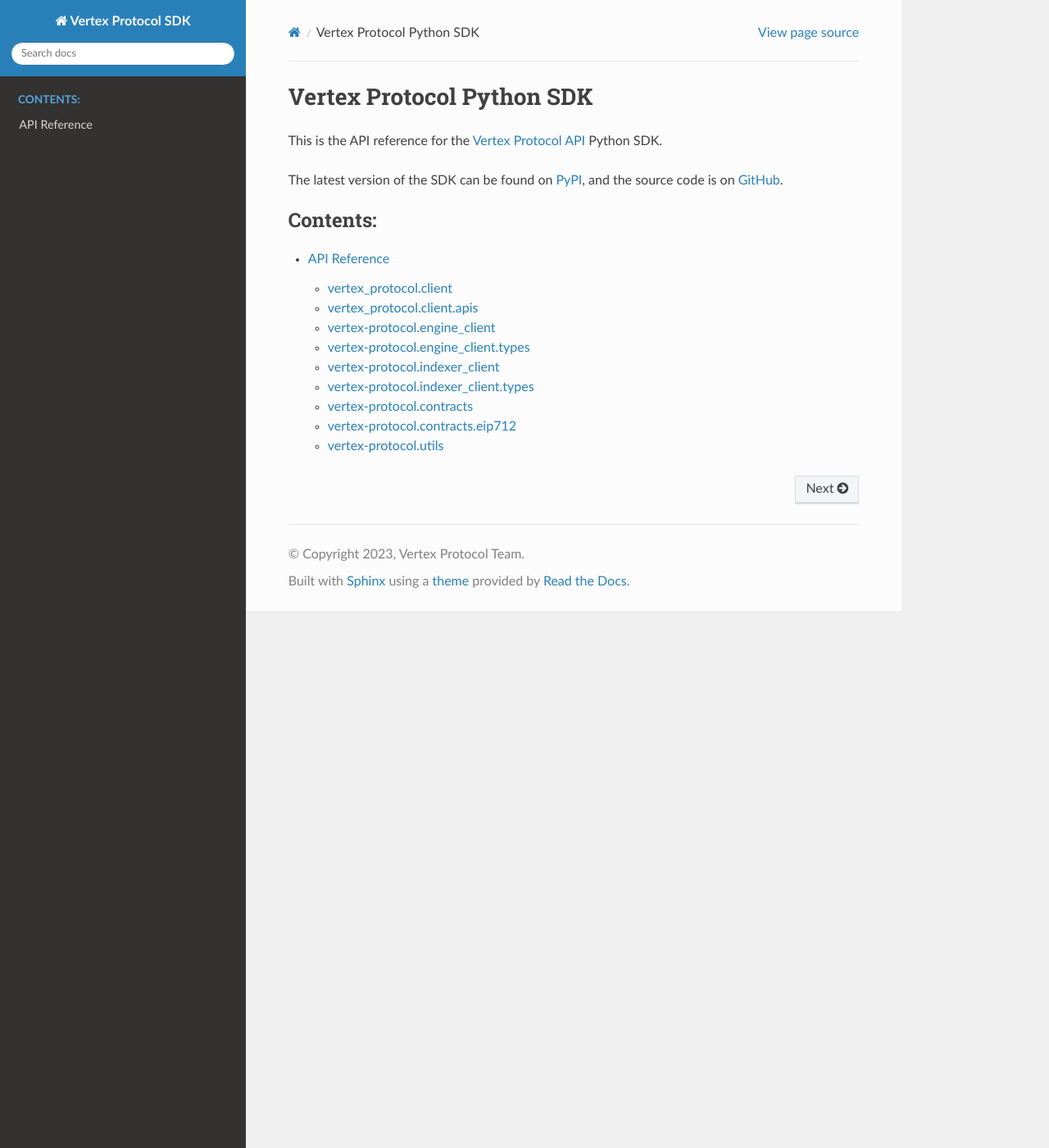
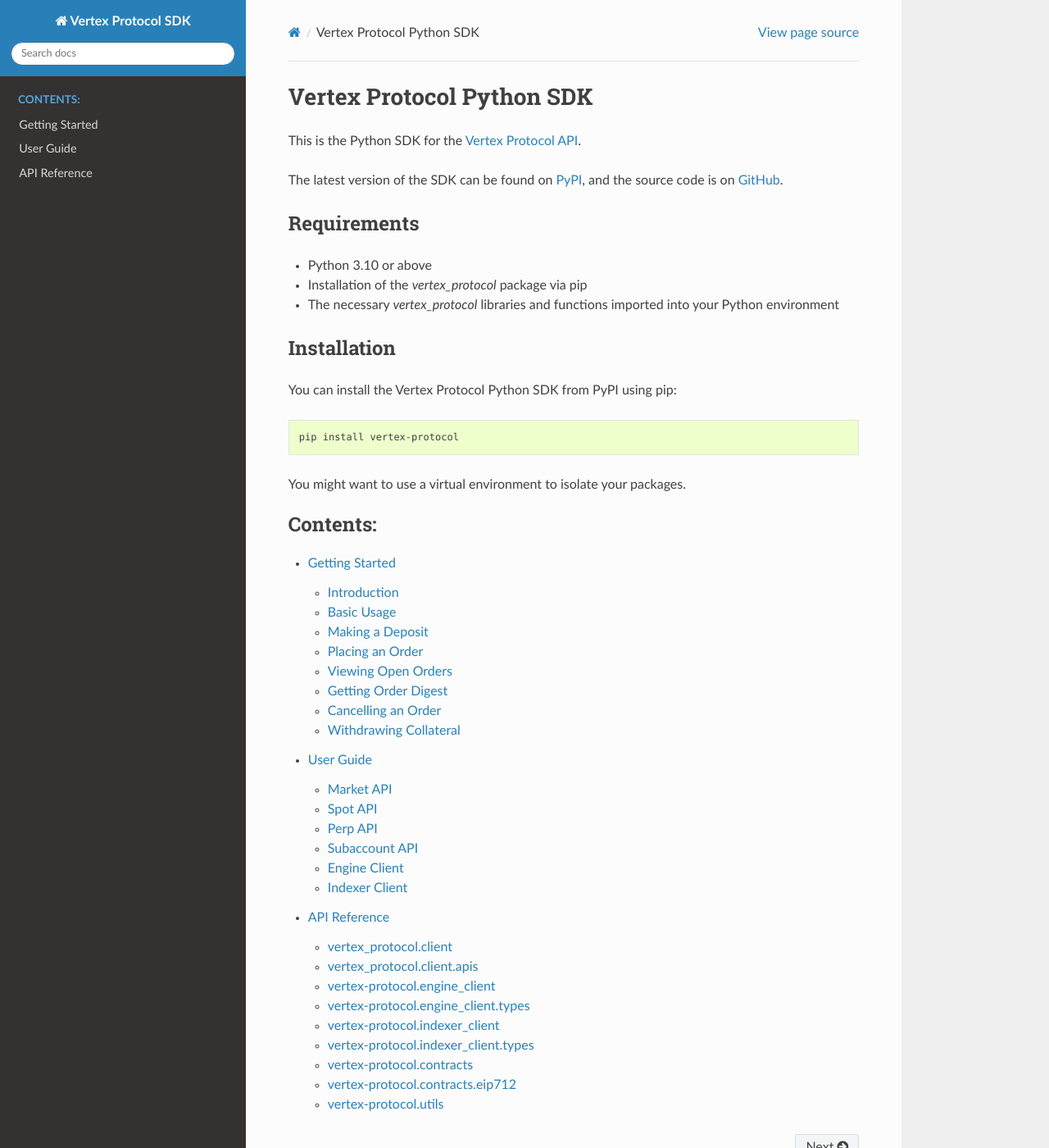
Before and after one commit to vertex-protocol/vertex-python-sdk, a Sphinx documentation site: the page built from docs/source/index.rst, in a window 1280 px wide and 1400 px high. Shown: the whole window at 82% size. Built offline with Sphinx 7.4.7 and the Read the Docs theme 2.0.0, drawn with Linux system fonts in a browser that asks for light colours.

Commit message:
getting started

```diff
--- a/docs/source/api-reference.rst
+++ b/docs/source/api-reference.rst
@@ -1,5 +1,7 @@
 API Reference
 =============
+
+Detailed API Reference for Vertex Protocol SDK.
 
 vertex_protocol.client
 ----------------------
--- a/docs/source/conf.py
+++ b/docs/source/conf.py
@@ -39,6 +39,7 @@
     "sphinx.ext.autodoc",
     "sphinx_autodoc_typehints",
     "sphinx.ext.coverage",
+    "sphinx.ext.intersphinx",
     "sphinx.ext.viewcode",
 ]
 
@@ -64,3 +65,5 @@
 autosummary_generate = True
 
 html_favicon = "vertex.ico"
+
+pygments_style = "sphinx"
--- /dev/null
+++ b/docs/source/getting-started.rst
@@ -0,0 +1,112 @@
+Getting Started
+===============
+
+Introduction
+------------
+
+This SDK offers methods to perform all operations on Vertex such as making a deposit, placing orders, viewing open orders, obtaining an order digest, cancelling an order, withdrawing collateral and more.
+
+Basic Usage
+-----------
+
+Before you start, import the necessary libraries and functions:
+
+.. code-block:: python
+
+    import time
+    from vertex_protocol.client import create_vertex_client
+    from vertex_protocol.engine_client.types.execute import (
+        OrderParams,
+        PlaceOrderParams,
+        WithdrawCollateralParams,
+        CancelOrdersParams
+    )
+    from vertex_protocol.utils.bytes32 import subaccount_to_bytes32, subaccount_to_hex
+    from vertex_protocol.utils.expiration import OrderType, get_expiration_timestamp
+    from vertex_protocol.utils.math import to_pow_10, to_x18
+    from vertex_protocol.utils.nonce import gen_order_nonce
+    from vertex_protocol.utils.subaccount import SubaccountParams
+
+The following sections outline the main functionalities.
+
+Making a Deposit
+----------------
+
+.. code-block:: python
+
+    >>> private_key = "xxx"
+
+    >>> print("setting up vertex client...")
+    >>> client = create_vertex_client("testnet", private_key)
+
+    >>> print("depositing collateral...")
+    >>> deposit_tx_hash = client.spot.deposit(
+        {"subaccount_name": "default", "product_id": 0, "amount": to_pow_10(100000, 6)}
+    )
+    >>> print("deposit collateral tx hash:", deposit_tx_hash)
+
+Placing an Order
+----------------
+
+.. code-block:: python
+
+    >>> owner = client.context.engine_client.signer.address
+    >>> print("placing order...")
+    >>> product_id = 1
+    >>> order = OrderParams(
+            sender=SubaccountParams(
+                subaccount_owner=owner,
+                subaccount_name="default",
+            ),
+            priceX18=to_x18(20000),
+            amount=to_pow_10(1, 17),
+            expiration=get_expiration_timestamp(OrderType.POST_ONLY, int(time.time()) + 40),
+            nonce=gen_order_nonce(),
+        )
+    >>> res = client.market.place_order(PlaceOrderParams(product_id=1, order=order))
+    >>> print("order result:", res.json(indent=2))
+
+Viewing Open Orders
+-------------------
+
+.. code-block:: python
+
+    >>> sender = subaccount_to_hex(order.sender)
+    >>> print("querying open orders...")
+    >>> open_orders = client.market.get_subaccount_open_orders(1, sender)
+    >>> print("open orders:", open_orders.json(indent=2))
+
+Getting Order Digest
+--------------------
+
+.. code-block:: python
+
+    >>> order.sender = subaccount_to_bytes32(order.sender)
+    >>> order_digest = client.context.engine_client.get_order_digest(order, product_id)
+    >>> print("order digest:", order_digest)
+
+Cancelling an Order
+-------------------
+
+.. code-block:: python
+
+    >>> print("cancelling order...")
+    >>> res = client.market.cancel_orders(
+            CancelOrdersParams(productIds=[product_id], digests=[order_digest], sender=sender)
+        )
+    >>> print("cancel order result:", res.json(indent=2))
+
+Withdrawing Collateral
+----------------------
+
+.. code-block:: python
+
+    >>> print("withdrawing collateral...")
+    >>> withdraw_collateral_params = WithdrawCollateralParams(
+            productId=0, amount=to_pow_10(10000, 6), sender=sender
+        )
+    >>> res = client.spot.withdraw(withdraw_collateral_params)
+    >>> print("withdraw result:", res.json(indent=2))
+
+
+Now you should be able to perform basic operations with the Vertex Protocol Python SDK. Remember to always keep your signer's private key securely stored and never expose it to the public.
--- a/docs/source/index.rst
+++ b/docs/source/index.rst
@@ -1,12 +1,32 @@
 Vertex Protocol Python SDK
 ==========================
 
-This is the API reference for the `Vertex Protocol API <https://vertex-protocol.gitbook.io/docs/developer-resources/api>`_ Python SDK.
+This is the Python SDK for the `Vertex Protocol API <https://vertex-protocol.gitbook.io/docs/developer-resources/api>`_.
 
 The latest version of the SDK can be found on `PyPI <https://pypi.org/project/vertex-protocol/>`_, and the source code is on `GitHub <https://github.com/vertex-protocol/vertex-python-sdk>`_.
+
+Requirements
+------------
+
+- Python 3.10 or above
+- Installation of the `vertex_protocol` package via pip
+- The necessary `vertex_protocol` libraries and functions imported into your Python environment
+
+Installation
+------------
+
+You can install the Vertex Protocol Python SDK from PyPI using pip:
+
+.. code-block:: bash
+
+    pip install vertex-protocol
+
+You might want to use a virtual environment to isolate your packages.
 
 .. toctree::
    :maxdepth: 2
    :caption: Contents:
 
+   getting-started
+   user-guide
    api-reference
--- /dev/null
+++ b/docs/source/user-guide.rst
@@ -0,0 +1,72 @@
+User Guide
+==========
+
+The core Vertex client is sub-divided in the following APIs:
+
+Market API
+----------
+The Market API allows you to manage and execute orders on the Vertex Protocol. Here, you can explore:
+
+- Placing an order: Use `client.market.place_order()`
+- Canceling an order: Use `client.market.cancel_orders()`
+- Viewing open orders: Use `client.market.get_subaccount_open_orders()`
+- Getting order digest: Use `client.context.engine_client.get_order_digest()`
+- Fetching market liquidity: Use `client.market.get_market_liquidity()`
+- And many more operations.
+
+Spot API
+--------
+The Spot API allows you to manage your spot transactions. Here, you can explore:
+
+- Making a deposit: Use `client.spot.deposit()`
+- Withdrawing collateral: Use `client.spot.withdraw()`
+- Checking token balance: Use `client.spot.get_token_wallet_balance()`
+- And many more operations.
+
+Perp API
+--------
+The Perp API allows you to manage your perpetual transactions. Here, you can explore:
+
+- Querying perp prices: Use `client.perp.get_prices()`
+- Getting funding rate: Use `client.perp.get_perp_funding_rate()`
+- And many more operations.
+
+Subaccount API
+--------------
+The Subaccount API allows you to manage your subaccounts. Here, you can explore:
+
+- Fetching subaccount summary: Use `client.subaccount.get_engine_subaccount_summary()`
+- Fetching subaccount fee rates: Use `client.subaccount.get_subaccount_fee_rates()`
+- And many more operations.
+
+Engine Client
+-------------
+The Engine Client provides low-level functionalities that are integral to interacting with the Vertex Protocol, including:
+
+- Signing transactions:
+
+.. code-block:: python
+
+    >>> client.context.engine_client.sign(...)
+
+- Getting the signer address:
+
+.. code-block:: python
+
+    >>> client.context.engine_client.signer.address
+
+- Getting an order digest:
+
+.. code-block:: python
+
+    >>> client.context.engine_client.get_order_digest()
+
+Indexer Client
+--------------
+The Indexer Client provides functionalities for interacting with the Vertex Protocol indexer. This can be particularly useful for fetching historical data. Here you can explore:
+
+- Querying candlestick data: Use `client.market.get_candlesticks()`
+- Querying product snapshots: Use `client.market.get_product_snapshots()`
+- And many more operations.
+
+See  :doc:`api-reference` for detailed information about each module.
```
Also changed, not shown: .pre-commit-config.yaml, 1 other file.
